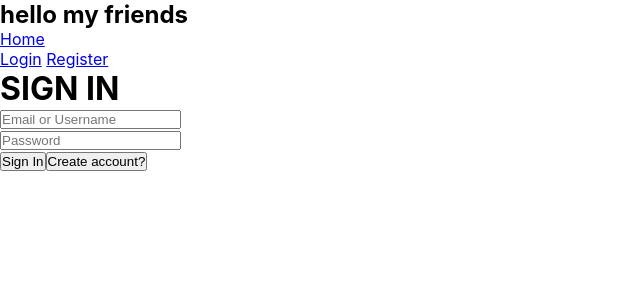
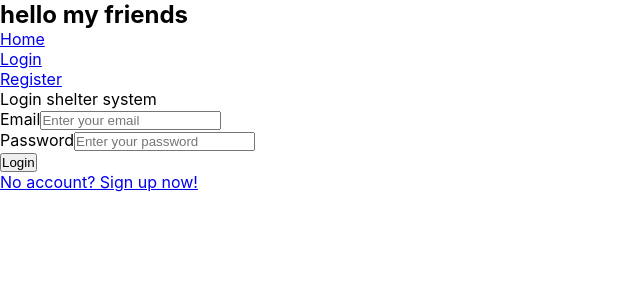
Before and after one commit to CodysCodingCloud/shelter-finder, a React (Create React App) app in the folder frontend/: page /login in a window 1280 px wide. Shown: the top 300 px of the page, without its empty margins (0-640 px from the left). Built offline with nearby package versions, Linux system fonts and the light colour scheme.

Commit message:
login form update

```diff
--- a/frontend/less/global.less
+++ b/frontend/less/global.less
@@ -1,9 +1,10 @@
+* {
+  margin: 0;
+  padding: 0;
+}
+
 @import './colors.less';
 @import './mixins.less';
 @import './App.less';
 @import './index.less';
-
-* {
-  margin: 0;
-  padding: 0;
-}
+@import './form.less';
--- a/frontend/public/global.css
+++ b/frontend/public/global.css
@@ -1,3 +1,7 @@
+* {
+  margin: 0;
+  padding: 0;
+}
 .flexCenter {
   display: flex;
   align-items: center;
@@ -50,7 +54,3 @@ body {
 code {
   font-family: source-code-pro, Menlo, Monaco, Consolas, 'Courier New', monospace;
 }
-* {
-  margin: 0;
-  padding: 0;
-}
--- a/frontend/src/components/Login.tsx
+++ b/frontend/src/components/Login.tsx
@@ -1,70 +1,83 @@
-import React, { useState } from 'react';
-import { useDispatch } from 'react-redux';
-import { Link, useNavigate } from 'react-router-dom';
+import React, { useEffect, useState, ChangeEvent, FormEvent } from 'react';
+import { Link, redirect } from 'react-router-dom';
 import { useAppDispatch, useAppSelector } from '../store/hooks';
-const SignIn = () => {
-  const [email, setEmail] = useState('');
-  const [password, setPassword] = useState('');
+import { attemptPasswordLogin } from '../store/reducers/userSlice';
+
+export default function SignIn() {
+  const [form, setForm] = useState({
+    email: '',
+    password: '',
+  });
   const dispatch = useAppDispatch();
-  const navigate = useNavigate();
+  const [formError, setFormError] = useState({});
 
-  React.useEffect(() => {
-    const token = window.localStorage.getItem('token');
-    if (token) {
-      navigate('/');
+  const handleChange =
+    (props: string) =>
+    (event: ChangeEvent<HTMLInputElement>): void => {
+      let value = event.target.value;
+      setForm({
+        ...form,
+        [props]: value,
+      });
+    };
+  const handleSubmit = async (event: FormEvent<HTMLFormElement>) => {
+    event.preventDefault();
+    setFormError({});
+    if (!form.email) {
+      setFormError({ ...formError, email: 'please enter an email address' });
+      return;
     }
-  });
-
-  // const handleSubmit = async (event) => {
-  //   event.preventDefault();
-  //     await dispatch(
-  //       attemptPsswordLogin({
-  //         username: state.username,
-  //         password: state.password,
-  //       })
-  //     );
-  //     navigate('/');
-  // };
-
+    if (!form.password) {
+      setFormError({ ...formError, password: 'please enter your password' });
+      return;
+    }
+    dispatch(attemptPasswordLogin(form));
+  };
+  const user = useAppSelector((state) => state.user);
+  useEffect(() => {
+    if (user) {
+      redirect('/');
+    }
+  }, [user]);
   return (
-    <div className="signinContainer">
-      <form
-        id="login-form"
-        // onSubmit={}
-      >
-        <h1 className="signinTitle">SIGN IN</h1>
-        <div className="login-line">
+    <div className="form-container">
+      <form id="login-form" onSubmit={(e) => handleSubmit(e)}>
+        <div className="form-title">Login shelter system</div>
+        <div className="form-item">
+          <label htmlFor="email" className="form-label">
+            Email
+          </label>
           <input
-            className="login-input"
-            placeholder="Email or Username"
-            name="username"
-            value={email}
-            autoComplete="userName"
-            onChange={(e) => setEmail(e.target.value)}
+            autoComplete="email"
+            className="form-input"
+            placeholder="Enter your email"
+            name="email"
+            type="email"
+            value={form.email}
+            onChange={handleChange('email')}
           />
         </div>
-        <div className="login-line">
+        <div className="form-item">
+          <label htmlFor="password" className="form-label">
+            Password
+          </label>
           <input
-            placeholder="Password"
-            className="login-input"
+            className="form-input"
+            placeholder="Enter your password"
             name="password"
+            autoComplete="current-password"
             type="password"
-            value={password}
-            autoComplete="current-password"
-            onChange={(e) => setPassword(e.target.value)}
+            value={form.password}
+            onChange={handleChange('password')}
           />
         </div>
-        <div className="createAccount">
-          <button className="signinBtn" type="submit">
-            Sign In
-          </button>
-          <Link to="/register">
-            <button className="registerBtn">Create account?</button>
-          </Link>
+        <div className="form-button">
+          <button type="submit">Login</button>
+        </div>
+        <div className="form-button">
+          <Link to="/register">No account? Sign up now!</Link>
         </div>
       </form>
     </div>
   );
-};
-
-export default SignIn;
+}
--- a/frontend/src/components/NavBar.tsx
+++ b/frontend/src/components/NavBar.tsx
@@ -14,12 +14,16 @@ export default function NavBar() {
       </div>
 
       <div className="navRight">
-        <Link to="/login" className="temp">
-          Login
-        </Link>{' '}
-        <Link to="/register" className="temp">
-          Register
-        </Link>
+        <div>
+          <Link to="/login" className="temp">
+            Login
+          </Link>
+        </div>
+        <div>
+          <Link to="/register" className="temp">
+            Register
+          </Link>
+        </div>
       </div>
     </div>
   );
--- a/frontend/src/store/reducers/userSlice.ts
+++ b/frontend/src/store/reducers/userSlice.ts
@@ -1,6 +1,6 @@
 import { createSlice } from '@reduxjs/toolkit';
 import type { PayloadAction } from '@reduxjs/toolkit';
-import type { RootState } from '../index';
+import type { RootState, AppDispatch } from '../index';
 import axios from 'axios';
 
 // Define a type for the slice state
@@ -33,11 +33,11 @@ const userSlice = createSlice({
 export default userSlice.reducer;
 export const { login, logout } = userSlice.actions;
 // export const selectCount = (state: RootState) => state.user.value;
-export const attemptPsswordLogin = (user: {
+export const attemptPasswordLogin = (user: {
   email: string;
   password: string;
 }) => {
-  return async (dispatch: any) => {
+  return async (dispatch: AppDispatch) => {
     try {
       const { data: newUser } = await axios.post('/api/login', {
         ...user,
@@ -49,13 +49,13 @@ export const attemptPsswordLogin = (user: {
   };
 };
 export const createUser = (user: { email: string; password: string }) => {
-  return async (dispatch: any) => {
+  return async (dispatch: AppDispatch) => {
     try {
       const { data: newUser } = await axios.post('/api/register', {
         ...user,
       });
       if (newUser) {
-        attemptPsswordLogin(user)(dispatch);
+        attemptPasswordLogin(user)(dispatch);
       }
     } catch (error) {
       throw error;
```
Also changed, not shown: frontend/src/index.tsx (+13 -0 lines), 1 other file (tests, documents, lock files or other folders).
